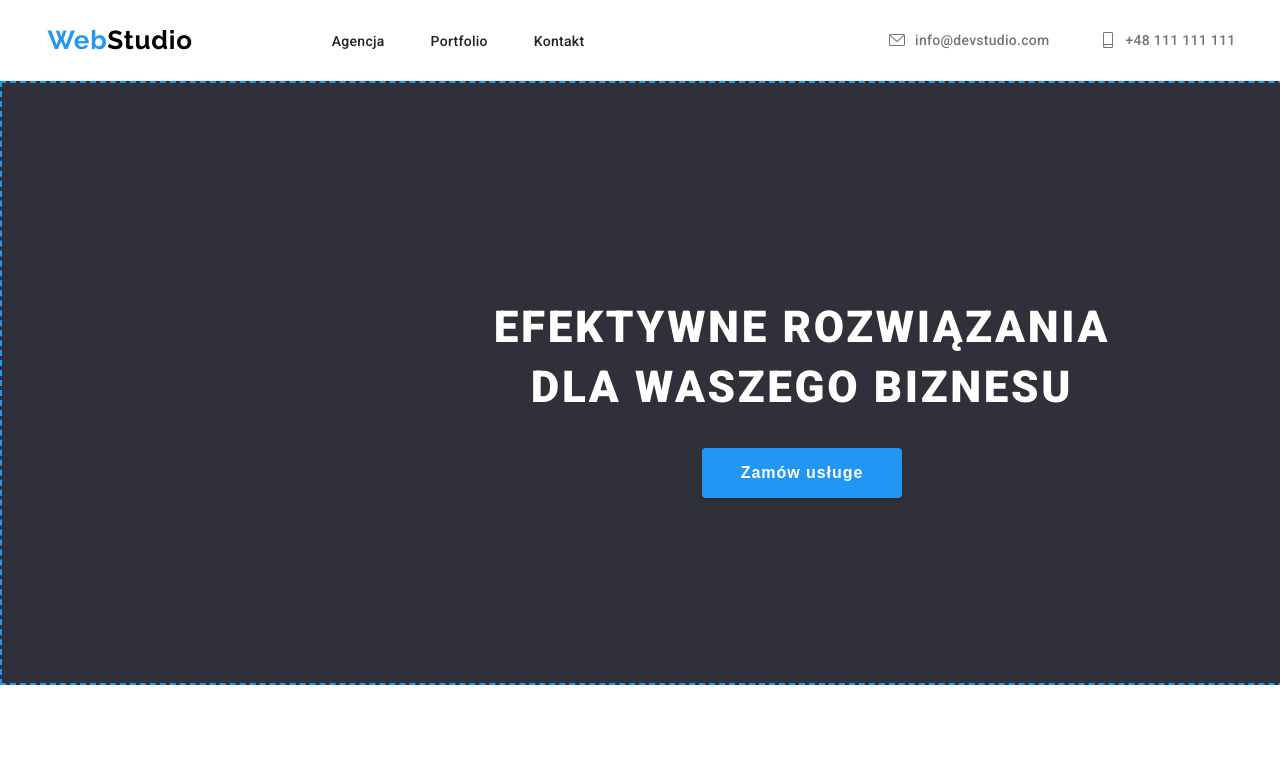
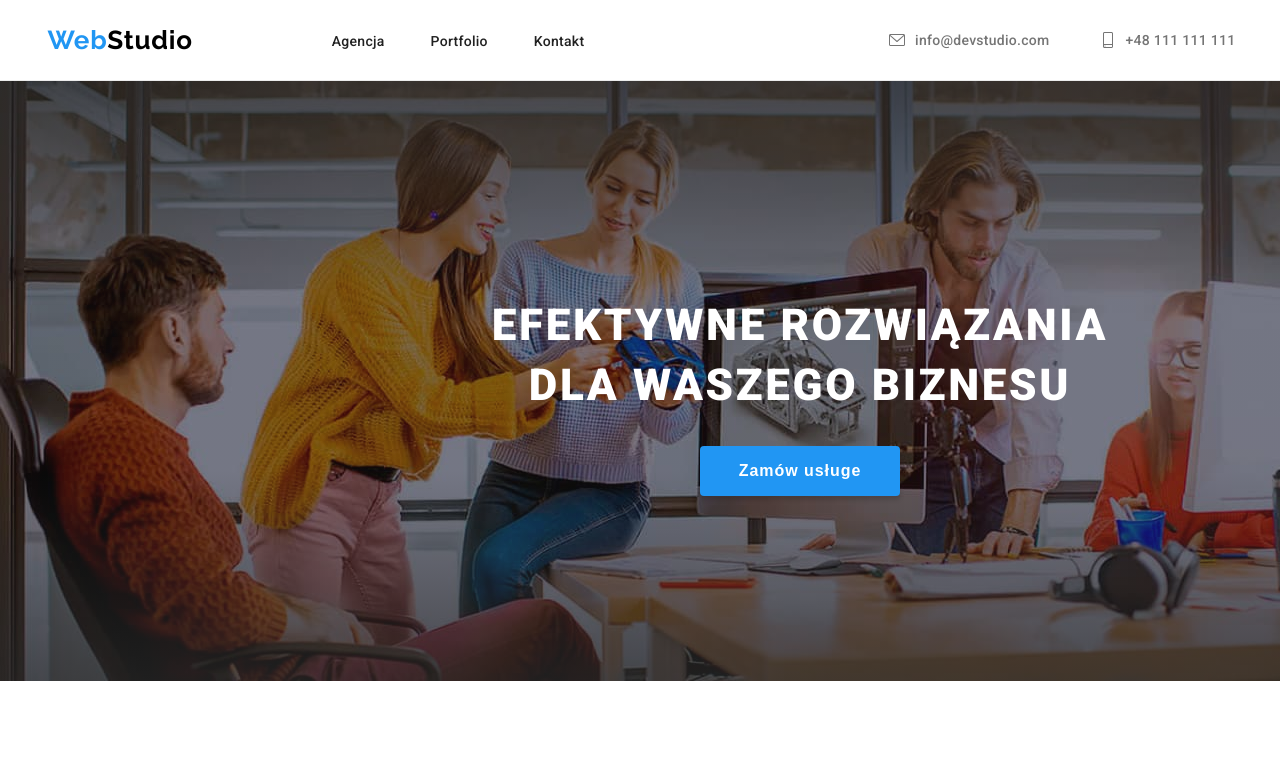
Before and after one commit to Hubuuus/goit-markup-hw-04, a plain HTML site: page index.html in a window 1280 px wide. Shown: the top 772 px of the page. Drawn offline with Linux system fonts and the light colour scheme.

Commit message:
tło i cienie tła

```diff
--- a/css/styles.css
+++ b/css/styles.css
@@ -200,15 +200,22 @@ body {
   width: 100%;
 }
 .first-heading-background {
-  background-color: var(--brand-background-color);
-  background-image: url("images/background.png");
-  min-width: 1600px;
+  background-color: rgba(47, 48, 58, 0.4);
+  background-image: linear-gradient(0deg,
+  rgba(44, 44, 44, 0.7) 0%,
+  rgba(44, 44, 44, 0.2) 35%,
+  rgba(44, 44, 44, 0.2) 65%,
+  rgba(44, 44, 44, 0.2) 65%,
+  rgba(44, 44, 44, 0.7) 100% ),
+  url("../images/background.png");
+  background-repeat: no-repeat;
+  width: 1600px;
   height: 600px;
   display: flex;
   flex-direction: column;
   justify-content: center;
   align-items: center;
-  border: 2px dashed #2196f3;
+
 }
 .first-heading {
   width: 696px;
```
